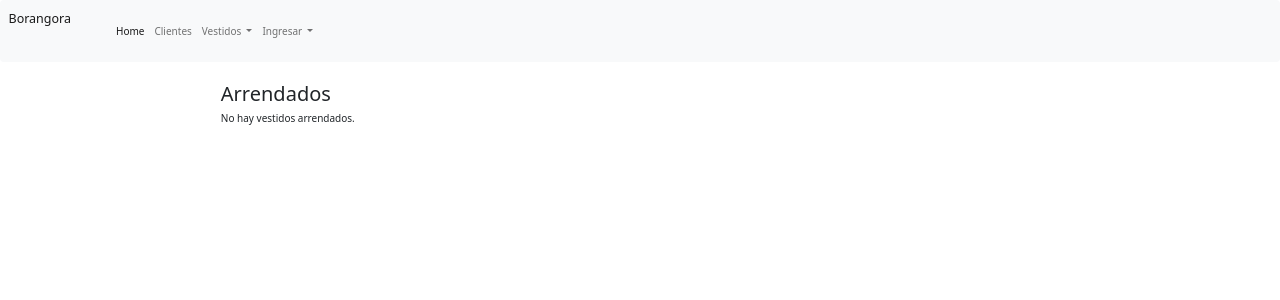
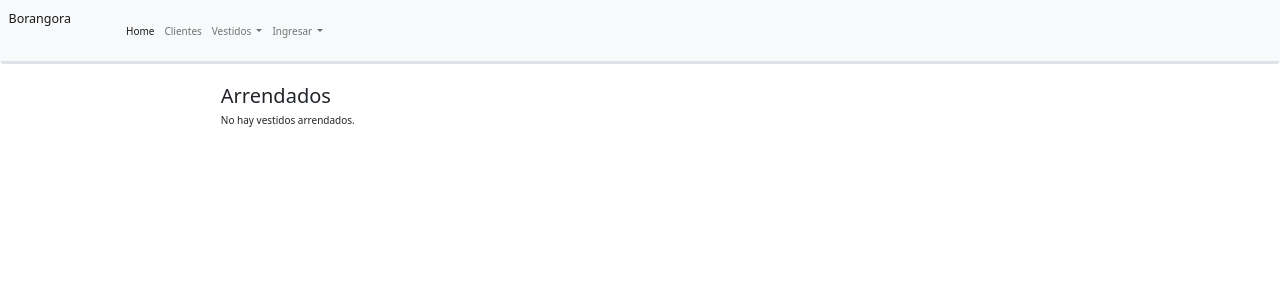
Before and after one commit to tcorthorn/Rent-Vestidos-web, a Django app: page /catalogo/arriendos/ in a window 1280 px wide. Shown: the top 300 px of the page. Run offline with Django 4.2, Linux system fonts and the light colour scheme; data that the repository does not hold is empty; some libraries are stand-ins or nearby versions.

Commit message:
mejora Navbar

```diff
--- a/Renta/wsgi.py
+++ b/Renta/wsgi.py
@@ -11,6 +11,6 @@ import os
 
 from django.core.wsgi import get_wsgi_application
 
-os.environ.setdefault('DJANGO_SETTINGS_MODULE', 'Renta.settings.production')
+os.environ.setdefault('DJANGO_SETTINGS_MODULE', 'Renta.settings.local')
 
 application = get_wsgi_application()
--- a/catalogo/templates/base_generic.html
+++ b/catalogo/templates/base_generic.html
@@ -14,7 +14,7 @@
   {% load static %}
   <link rel="stylesheet" href="{% static 'css/styles.css' %}">
 
-  <nav class="navbar navbar-expand-lg bg-light">
+  <nav class="navbar navbar-expand-lg navbar-light bg-light border-3 border-bottom boder-primary">
     <div class="container-fluid">
       <a class="navbar-brand" href="{% url 'index' %}">Borangora</a>
       <button class="navbar-toggler" type="button" data-bs-toggle="collapse" data-bs-target="#navbarSupportedContent" aria-controls="navbarSupportedContent" aria-expanded="false" aria-label="Toggle navigation">
@@ -22,7 +22,7 @@
       </button>
 
       <div class="collapse navbar-collapse" id="navbarSupportedContent">
-        <ul class="navbar-nav me-auto mb-2 mb-lg-0">
+        <ul class="navbar-nav ms-3 me-auto mb-3 mb-lg-0">
           <li class="nav-item">
             <a class="nav-link active" aria-current="page" href="{% url 'index' %}">Home</a>
           </li>
--- a/manage.py
+++ b/manage.py
@@ -6,7 +6,7 @@ import sys
 
 def main():
     """Run administrative tasks."""
-    os.environ.setdefault('DJANGO_SETTINGS_MODULE', 'Renta.settings.production')
+    os.environ.setdefault('DJANGO_SETTINGS_MODULE', 'Renta.settings.local')
     try:
         from django.core.management import execute_from_command_line
     except ImportError as exc:
```
Also changed, not shown: Renta/db2.sqlite3.
